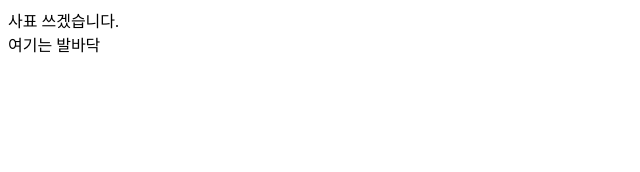
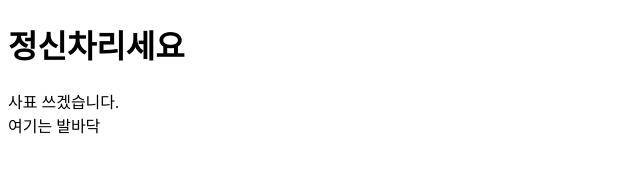
Before and after one commit to shin-eunji/iamtl, a plain HTML site: page index.html in a window 1280 px wide. Shown: the whole page, without its empty margins (0-640 px from the left). Drawn offline with Linux system fonts and the light colour scheme.

Commit message:
header add1

```diff
--- a/index.html
+++ b/index.html
@@ -7,6 +7,7 @@
     <title>Document</title>
 </head>
 <body>
+	<header><h1>정신차리세요</h1></header>
     <main>
         <div>사표 쓰겠습니다.</div>
     </main>
```
Also changed, not shown: 1 other file.
